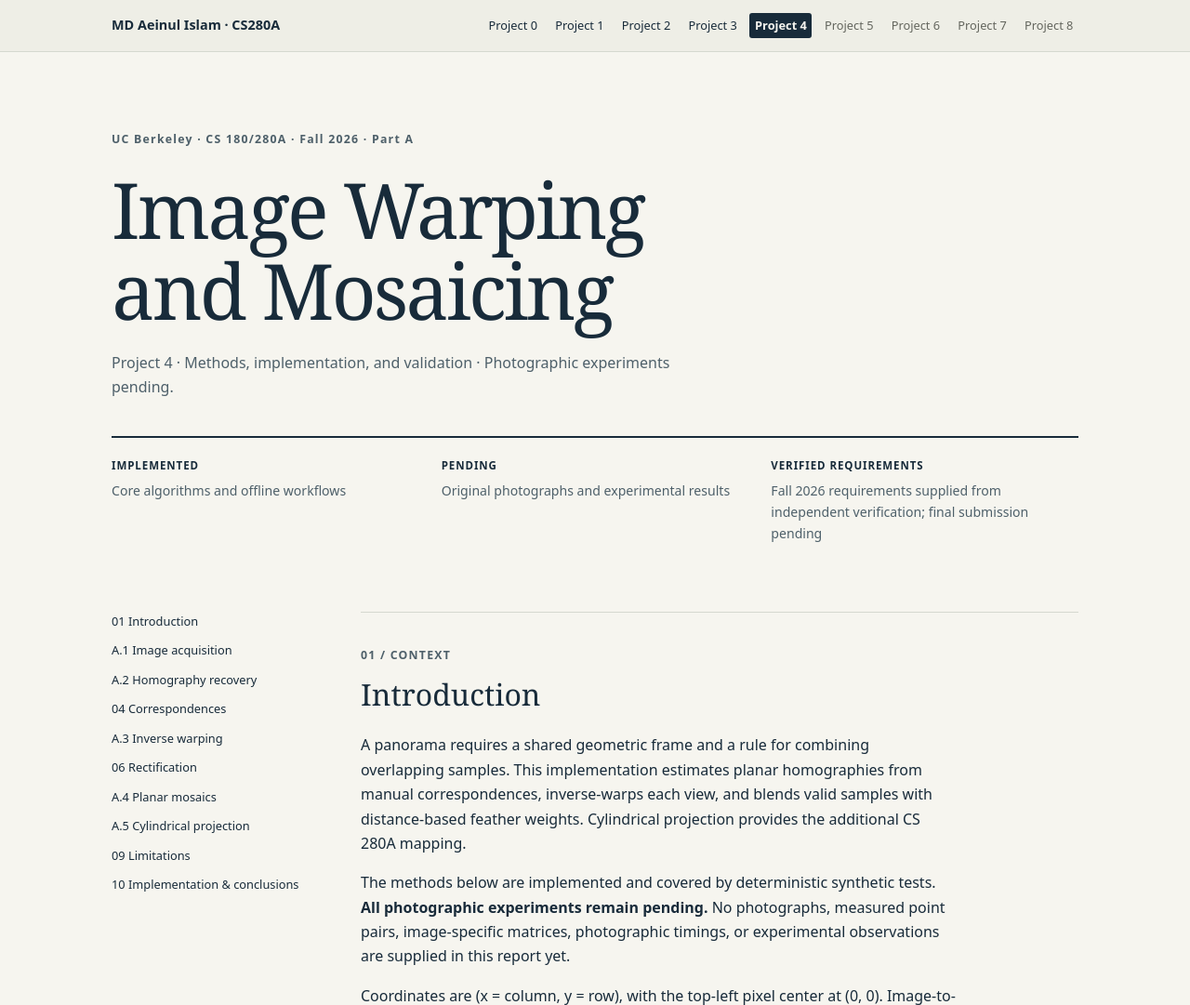
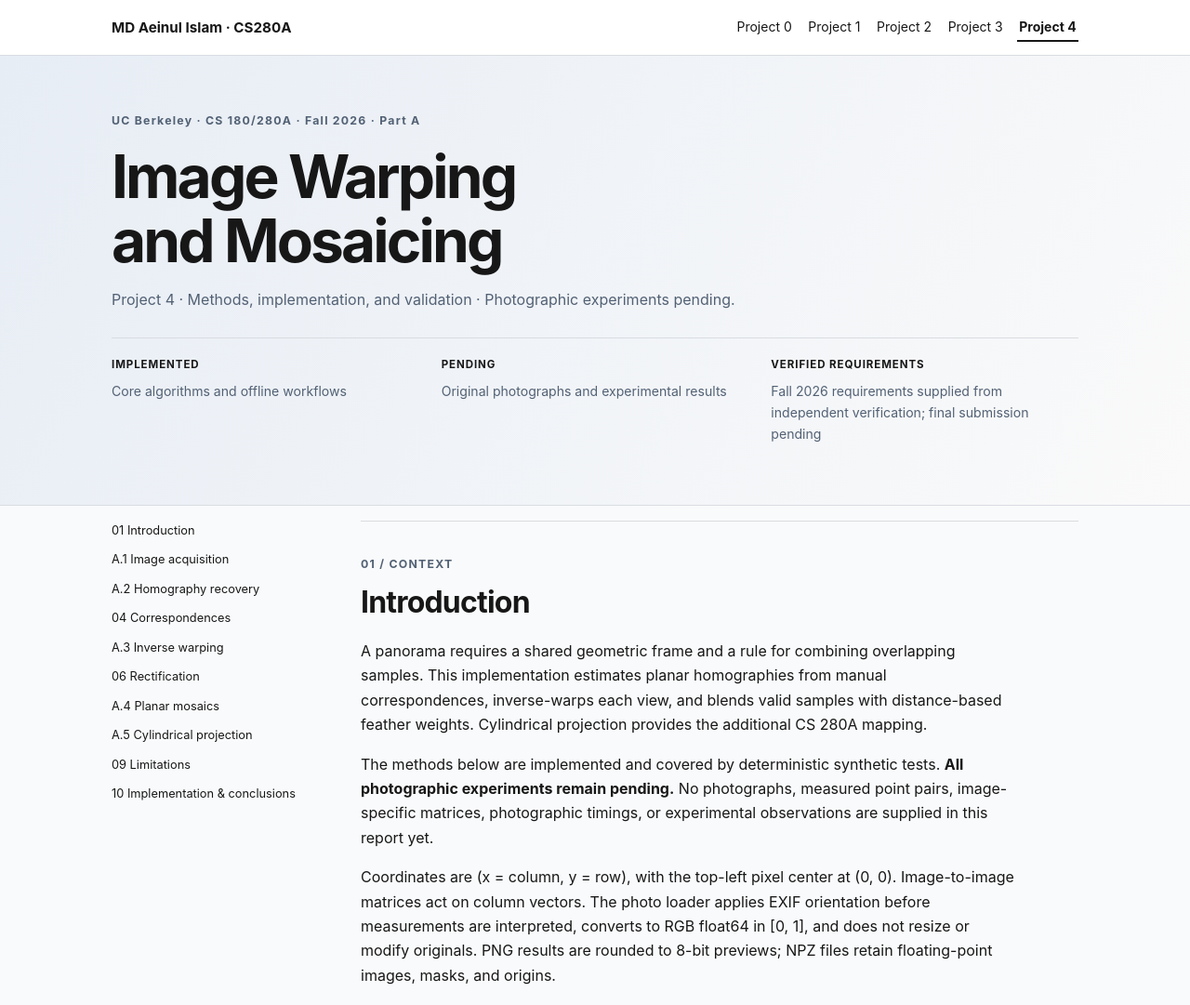
Before and after one commit to md-islam/cs280-project4, a plain HTML site: page index.html in a window 1280 px wide. Shown: the top 1081 px of the page at 93% size. Drawn offline with Linux system fonts and the light colour scheme.

Commit message:
Align Project 4 website styling

```diff
--- a/index.html
+++ b/index.html
@@ -19,10 +19,6 @@
         <a href="https://md-islam.github.io/cs280-project2/">Project 2</a>
         <a href="https://md-islam.github.io/cs280-project3/">Project 3</a>
         <a href="./" aria-current="page">Project 4</a>
-        <span aria-disabled="true">Project 5</span>
-        <span aria-disabled="true">Project 6</span>
-        <span aria-disabled="true">Project 7</span>
-        <span aria-disabled="true">Project 8</span>
       </div>
     </div>
   </nav>
--- a/styles.css
+++ b/styles.css
@@ -1,18 +1,18 @@
-:root { color-scheme: light; --ink: #182b3a; --paper: #f6f5ef; --line: #d5d8cf; --muted: #4e606a; }
+:root { color-scheme: light; --ink: #171717; --paper: #f9fafb; --line: #d9dce1; --muted: #526174; }
 * { box-sizing: border-box; }
 html { scroll-padding-top: 1.5rem; }
-body { margin: 0; background: var(--paper); color: var(--ink); font: 1rem/1.65 system-ui, sans-serif; }
+body { margin: 0; background: var(--paper); color: var(--ink); font: 1rem/1.65 -apple-system, BlinkMacSystemFont, "Segoe UI", Roboto, Helvetica, Arial, sans-serif; }
 a { color: inherit; text-underline-offset: .2em; }
-a:focus-visible { outline: 3px solid #956d20; outline-offset: 4px; }
+a:focus-visible { outline: 3px solid #526b86; outline-offset: 4px; }
 header, .layout, footer { max-width: 1120px; margin: auto; padding: 2.5rem; }
-header { padding-top: 4.5rem; }
+header { max-width: none; padding: 3rem max(2.5rem, calc((100% - 1040px) / 2)); background: linear-gradient(120deg, #e7edf5, #fafafa); border-bottom: 1px solid var(--line); }
 .eyebrow, .number { color: var(--muted); font-size: .77rem; letter-spacing: .1em; font-weight: 650; }
-h1 { font: 500 clamp(2.8rem, 6.5vw, 5.5rem)/1.05 Georgia, serif; letter-spacing: -.035em; margin: 1.3rem 0; }
-h2 { font: 500 2rem/1.2 Georgia, serif; margin: .5rem 0 1.4rem; }
+h1 { font-size: clamp(2.15rem, 5vw, 4rem); font-weight: 750; line-height: 1.08; letter-spacing: -.045em; margin: .9rem 0 1rem; }
+h2 { font-size: 2rem; font-weight: 700; line-height: 1.2; letter-spacing: -.025em; margin: .5rem 0 1.2rem; }
 h3 { font-size: 1rem; margin-bottom: .25rem; }
 p { max-width: 70ch; }
 .subtitle { color: var(--muted); }
-.status { display: grid; grid-template-columns: repeat(3, 1fr); gap: 1.5rem; border-top: 2px solid var(--ink); margin-top: 2.5rem; padding-top: 1.2rem; }
+.status { display: grid; grid-template-columns: repeat(3, 1fr); gap: 1.5rem; border-top: 1px solid var(--line); margin-top: 1.75rem; padding-top: 1.2rem; }
 dt { font-size: .72rem; letter-spacing: .08em; font-weight: 750; }
 dd { margin: .4rem 0 0; color: var(--muted); font-size: .88rem; }
 .layout { display: grid; grid-template-columns: 220px minmax(0, 1fr); gap: 3rem; padding-top: 1rem; }
@@ -20,7 +20,7 @@ dd { margin: .4rem 0 0; color: var(--muted); font-size: .88rem; }
 .report-nav a { text-decoration: none; }
 .report-nav a:hover { text-decoration: underline; }
 section { border-top: 1px solid var(--line); padding: 1.5rem 0 2rem; }
-.pending { border-left: 3px solid #a17b32; padding: .5rem 0 .5rem 1rem; color: #4d4c41; }
+.pending { border-left: 3px solid #94a3b8; padding: .5rem 0 .5rem 1rem; color: #475569; }
 .result { margin: 1.6rem 0; }
 footer { border-top: 1px solid var(--line); color: var(--muted); font-size: .8rem; }
 img { display: block; max-width: 100%; height: auto; }
@@ -28,7 +28,7 @@ img { display: block; max-width: 100%; height: auto; }
 .skip:focus { top: 1rem; }
 @media (max-width: 740px) {
   header, .layout, footer { padding: 1.5rem; }
-  header { padding-top: 2.5rem; }
+  header { padding-top: 2rem; padding-bottom: 2rem; }
   .status, .layout { grid-template-columns: 1fr; }
   .status { gap: 1rem; }
   .report-nav { position: static; grid-template-columns: repeat(2, minmax(0, 1fr)); gap: .6rem 1rem; padding-bottom: 1rem; }
@@ -42,11 +42,11 @@ strong { font-weight: 650; }
 code, pre { font-family: ui-monospace, SFMono-Regular, Menlo, monospace; font-size: .87em; }
 code { overflow-wrap: anywhere; }
 pre { white-space: pre-wrap; overflow-wrap: anywhere; line-height: 1.65; margin: .65rem 0; }
-.equation { border: 1px solid var(--line); background: #fffef9; padding: .8rem 1rem; margin: 1.5rem 0; }
+.equation { border: 1px solid var(--line); background: #ffffff; padding: .8rem 1rem; margin: 1.5rem 0; }
 .equation-label { font-size: .8rem; font-weight: 650; margin: 0; color: var(--muted); }
-.note { background: #e9ede8; padding: 1rem 1.2rem; margin: 1.5rem 0; font-size: .92rem; }
+.note { background: #eef2f7; padding: 1rem 1.2rem; margin: 1.5rem 0; font-size: .92rem; }
 figure { margin: 1.5rem 0; }
-.figure-slot { border: 1px dashed #8b8674; background: #eeeee6; padding: 1.25rem; color: #4d4c41; }
+.figure-slot { border: 1px dashed #9aa5b3; background: #f1f5f9; padding: 1.25rem; color: #475569; }
 figcaption { font-size: .86rem; line-height: 1.55; padding-top: .65rem; color: var(--muted); }
 figure img + img { margin-top: .8rem; }
 .result { padding-top: .3rem; }
@@ -55,7 +55,7 @@ figure img + img { margin-top: .8rem; }
   :root { --ink: #111; --paper: #fff; --muted: #333; --line: #aaa; }
   body { background: white; color: black; font-size: 10.5pt; line-height: 1.5; }
   header, .layout, footer { max-width: none; padding: 0; margin: 0; }
-  header { padding-bottom: 6mm; }
+  header { padding-bottom: 6mm; background: none; border-bottom: 0; }
   h1 { font-size: 31pt; margin: 6mm 0; }
   h2 { font-size: 19pt; margin-bottom: 4mm; }
   h3 { font-size: 12pt; }
@@ -78,15 +78,14 @@ figure img + img { margin-top: .8rem; }
   footer { margin-top: 0; padding-top: 1mm; font-size: 8pt; }
 }
 
-.project-bar { border-bottom: 1px solid var(--line); background: #eeeee6; }
+.project-bar { border-bottom: 1px solid var(--line); background: #ffffff; }
 .project-bar-inner { max-width: 1120px; margin: auto; padding: .85rem 2.5rem; display: flex; flex-wrap: wrap; align-items: center; justify-content: space-between; gap: .8rem 1.2rem; }
-.brand { font-size: .9rem; font-weight: 650; white-space: nowrap; }
-.project-links { display: flex; flex-wrap: wrap; gap: .35rem .5rem; align-items: center; }
-.project-links a, .project-links span { padding: .2rem .35rem; font-size: .8rem; white-space: nowrap; }
+.brand { font-size: .95rem; font-weight: 650; white-space: nowrap; }
+.project-links { display: flex; flex-wrap: wrap; gap: .35rem .8rem; align-items: center; }
+.project-links a { padding: .2rem .15rem; border-bottom: 2px solid transparent; font-size: .875rem; white-space: nowrap; }
 .project-links a { text-decoration: none; }
 .project-links a:hover { text-decoration: underline; }
-.project-links a[aria-current="page"] { background: var(--ink); color: var(--paper); border-radius: 3px; font-weight: 650; }
-.project-links [aria-disabled="true"] { color: #64665e; }
+.project-links a[aria-current="page"] { border-bottom-color: var(--ink); font-weight: 650; }
 @media (max-width: 740px) {
   .project-bar-inner { padding: .85rem 1.5rem; }
   .project-links { width: 100%; }
```
